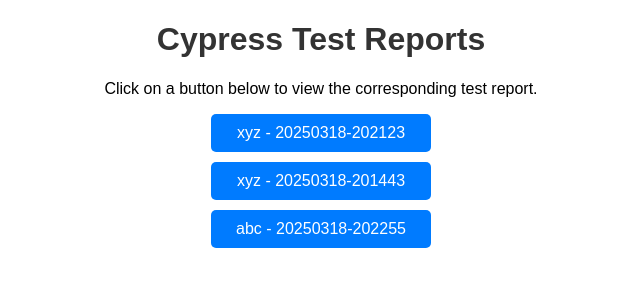
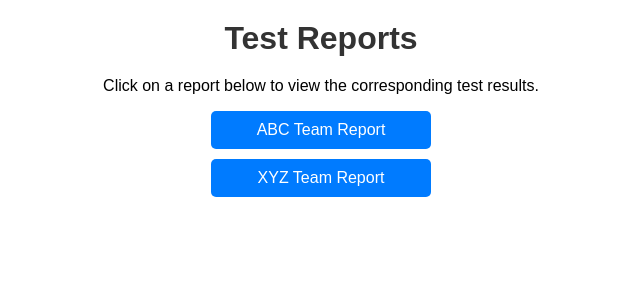
Before and after one commit to dn283/cypress_github_abc_xyz, a plain HTML site: page index.html in a window 1280 px wide. Shown: the whole page, without its empty margins (319-959 px from the left). Drawn offline with Linux system fonts and the light colour scheme.

Commit message:
adding custom html for two buttons

```diff
--- a/index.html
+++ b/index.html
@@ -1,10 +1,19 @@
 <!DOCTYPE html>
-<html>
+<html lang="en">
   <head>
-    <title>Cypress Test Report</title>
+    <meta charset="UTF-8" />
+    <meta name="viewport" content="width=device-width, initial-scale=1.0" />
+    <title>Test Reports</title>
     <style>
-      body { font-family: Arial, sans-serif; text-align: center; }
-      h1 { color: #333; }
+      body {
+        font-family: Arial, sans-serif;
+        text-align: center;
+        margin: 20px;
+      }
+      h1 {
+        color: #333;
+        margin: 20px 0;
+      }
       .report-button {
         display: block;
         width: 200px;
@@ -16,32 +25,17 @@
         text-decoration: none;
         border-radius: 5px;
       }
-      .report-button:hover { background-color: #0056b3; }
+      .report-button:hover {
+        background-color: #0056b3;
+      }
     </style>
   </head>
   <body>
-    <h1>Cypress Test Reports</h1>
-    <p>Click on a button below to view the corresponding test report.</p>
-    <div id='report-buttons'></div>
-    <script>
-      const reportFolders = [
-{"team": "xyz", "runID": "20250318-202123"}
-,{"team": "xyz", "runID": "20250318-201443"}
-,{"team": "abc", "runID": "20250318-202255"}
-];
-
-      function generateReportButtons() {
-        const reportButtonsContainer = document.getElementById('report-buttons');
-        reportFolders.forEach((entry) => {
-          const button = document.createElement('a');
-          button.href = './' + entry.team + '/' + entry.runID + '/';
-          button.className = 'report-button';
-          button.textContent = entry.team + ' - ' + entry.runID;
-          reportButtonsContainer.appendChild(button);
-        });
-      }
-
-      generateReportButtons();
-    </script>
+    <h1>Test Reports</h1>
+    <p>Click on a report below to view the corresponding test results.</p>
+    <div id="report-buttons">
+      <a href="gh-pages/abc" class="report-button">ABC Team Report</a>
+      <a href="gh-pages/xyz" class="report-button">XYZ Team Report</a>
+    </div>
   </body>
 </html>
```
